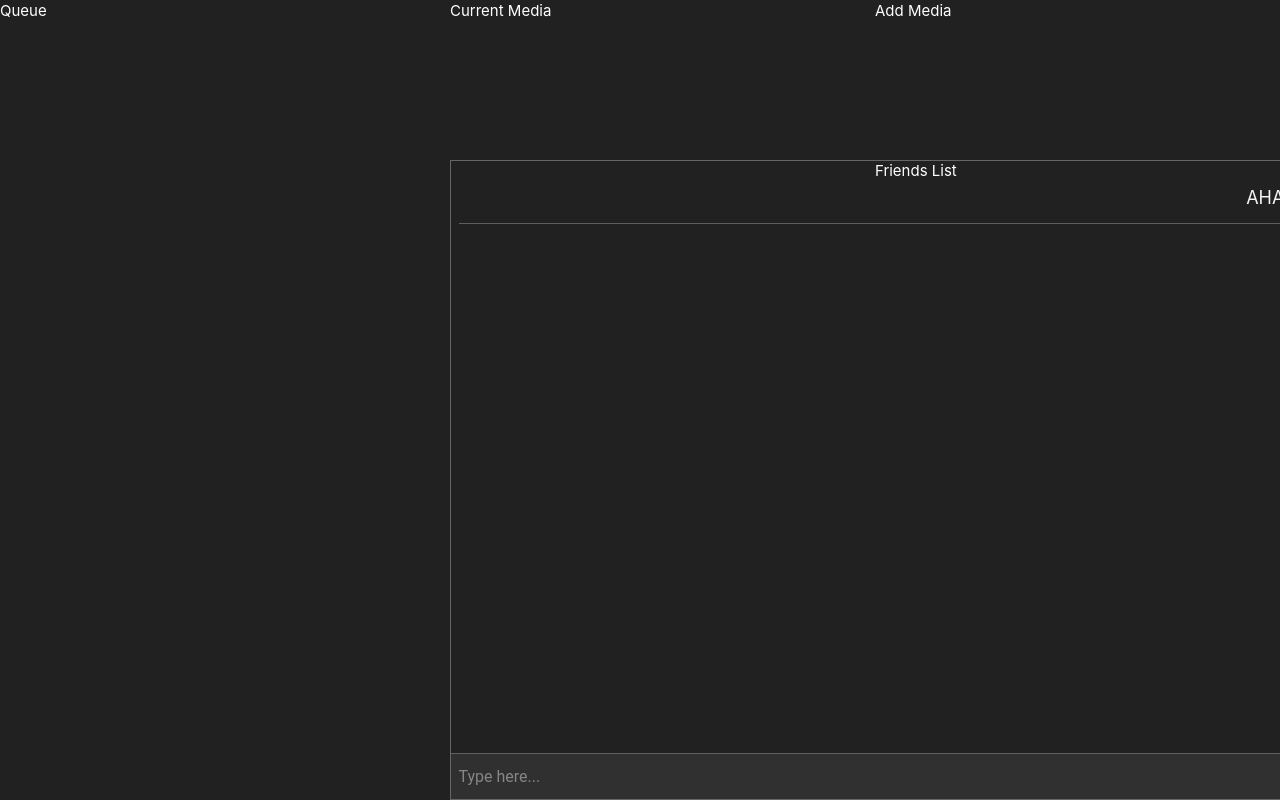
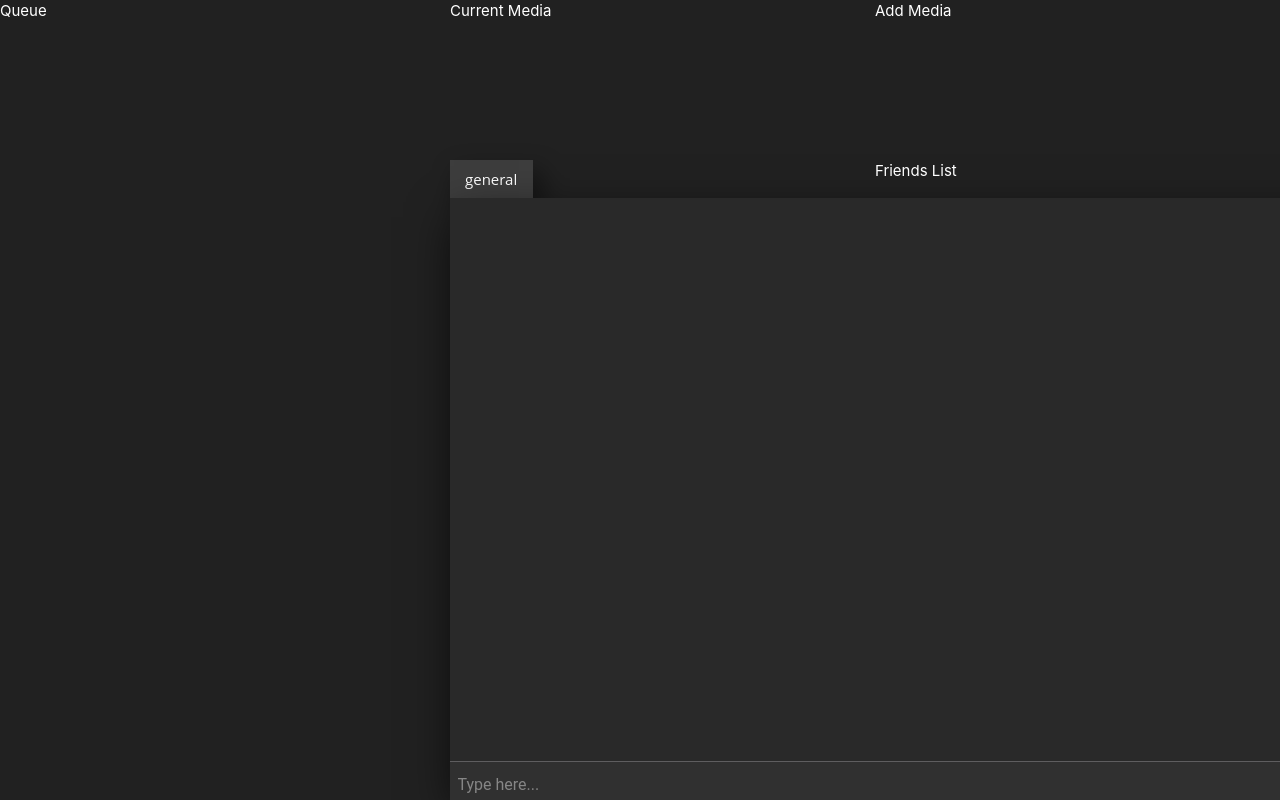
Before and after one commit to biwalsh72/notscreenshare, a Flask app: page /home in a window 1280 px wide. Run offline with Flask 2, Linux system fonts and the light colour scheme; the visitor is signed in with stand-in values (Sample User, id 1); some libraries are stand-ins or nearby versions.

Commit message:
login updates & new chat design

```diff
--- a/server.py
+++ b/server.py
@@ -1,18 +1,22 @@
-import sys
+import sys, os
 import pyautogui
-from flask import Flask, render_template, Response, request, redirect, url_for, session
+from flask import Flask, render_template, Response, request, redirect, url_for, session, jsonify, make_response
 from flask_mysqldb import MySQL
-# from flask_socketio import SocketIO
+from flask_socketio import SocketIO, emit, join_room, leave_room
 from camera_desktop import Camera
 from app import routes
 import MySQLdb.cursors
 import re
 import pymysql
 from flask_sqlalchemy import SQLAlchemy
+import json
 
 app = Flask(__name__)
-app.config['SECRET_KEY'] = 'vnkdjnfjknfl1232#'
-# socketio = SocketIO(app)
+app.config["SECRET_KEY"] = os.urandom(24)
+socketio = SocketIO(app)
+
+channel_list = {"channels": []}
+present_channel = {"initial": "general"}
 
 app.config['MYSQL_HOST'] = 'localhost'
 app.config['MYSQL_USER'] = 'root'
@@ -20,6 +24,15 @@ app.config['MYSQL_PASSWORD'] = 'Kaseygirl_72'
 app.config['MYSQL_DB'] = 'userslogin'
 
 mysql = MySQL(app)
+
+
+def redirect_dest(fallback):
+    dest = request.args.get('next')
+    try:
+        dest_url = url_for(dest)
+    except:
+        return redirect(fallback)
+    return redirect(dest_url)
 
 
 @app.route('/login', methods=['GET', 'POST'])
@@ -46,10 +59,15 @@ def login():
     else:
         print('not working. fix now.')
 
+    if 'loggedin' in session:
+        return redirect_dest(fallback=url_for('home'))
+    else:
+        return render_template("login.html", msg=msg)
+
     return render_template('login.html', msg=msg)
 
 
-@app.route('/login/logout')
+@app.route('/logout')
 def logout():
 
     session.pop('loggedin', None)
@@ -87,7 +105,7 @@ def register():
             mysql.connection.commit()
             print('Successfully registered')
             msg = 'Successfully registered.'
-            # return redirect(url_for('home'))
+            return redirect(url_for('home'))
 
     elif request.method == 'POST':
         print('not registering. something is wrong.')
@@ -96,18 +114,69 @@ def register():
     return render_template('register.html', msg=msg)
 
 
-# @app.route('/home/')
-# def index():
-#     return render_template('home.html')
-
-@app.route('/home')
+@app.route('/home', methods=["GET", "POST"])
 def home():
     # Check if user is loggedin
     if 'loggedin' in session:
         # User is loggedin show them the home page
         return render_template('home.html', username=session['username'])
+
+    if request.method == "POST":
+        channel = request.form.get("channel_name")
+        user = request.form.get("username")
+
+        if channel and (channel not in channel_list):
+            channel_list[channel] = []
+            return jsonify({"success": True})
+        elif channel in channel_list:
+            present_channel[user] = channel
+            channel_data = channel_list[present_channel[user]]
+            return jsonify(channel_data)
+        else:
+            return jsonify({"success": False})
+
     # User is not loggedin redirect to login page
     return redirect(url_for('login'))
+
+
+@socketio.on("create channel")
+def create_channel(new_channel):
+    emit("new channel", new_channel, broadcast=True)
+
+@socketio.on("send message")
+def send_message(message_data):
+    channel = message_data["current_channel"]
+    channel_message_count = len(channel_list[channel])
+    del message_data["current_channel"]
+    channel_list[channel].append(message_data)
+    message_data["deleted_message"] = False
+    if (channel_message_count >= 1000):
+        del channel_list[channel][0]
+        message_data["deleted_message"] = True
+    emit("recieve message", message_data, broadcast = True, room=channel)
+
+@socketio.on("delete channel")
+def delete_channel(message_data):
+    channel = message_data["current_channel"]
+    user = message_data["user"]
+    present_channel[user] = "general"
+    del message_data["current_channel"]
+    del channel_list[channel]
+    channel_list["general"].append(message_data)
+    message_data = {"data": channel_list["general"], "deleted_channel": channel}
+    emit("channel deletion", message_data, broadcast=True)
+
+@socketio.on("leave")
+def on_leave(room_to_leave):
+    print('leaving room')
+    leave_room(room_to_leave)
+    emit("leave channel", room=room_to_leave)
+
+@socketio.on("join")
+def on_join(room_to_join):
+    print("joining room")
+    join_room(room_to_join)
+    emit("join channel", room=room_to_join)
 
 
 def gen(camera):
@@ -156,5 +225,6 @@ def keyboard_event():
         pyautogui.press(event)
     return Response("success")
 
+
 if __name__ == "__main__":
     app.run(host='0.0.0.0', threaded=True, debug=True)
--- a/static/css/home.css
+++ b/static/css/home.css
@@ -1,4 +1,5 @@
-html, body {
+html,
+body {
     background: #212121 !important;
     height: 100%;
     margin-bottom: 0px;
@@ -49,19 +50,39 @@ body {
     -webkit-box-sizing: border-box;
 }
 
-.chats::-webkit-scrollbar { width: 0.125rem; }
-.chats::-webkit-scrollbar-thumb { background: #CFD8DC; }
-.chats::-webkit-scrollbar-thumb:hover { background: #B0BEC5; }
+.chats::-webkit-scrollbar {
+    width: 0.125rem;
+}
+
+.chats::-webkit-scrollbar-thumb {
+    background: #CFD8DC;
+}
+
+.chats::-webkit-scrollbar-thumb:hover {
+    background: #B0BEC5;
+}
+
 /* INPUT TEXT PLACEHOLDER CUSTOMIZE */
-::-webkit-input-placeholder { color: #B0BEC5; }
-::-moz-placeholder { color: #B0BEC5; }
-:-ms-input-placeholder { color: #B0BEC5; }
-:-moz-placeholder { color: #B0BEC5; }
+::-webkit-input-placeholder {
+    color: #B0BEC5;
+}
+
+::-moz-placeholder {
+    color: #B0BEC5;
+}
+
+:-ms-input-placeholder {
+    color: #B0BEC5;
+}
+
+:-moz-placeholder {
+    color: #B0BEC5;
+}
 
 #room-chat {
     position: fixed;
     bottom: 0;
-    height:80%;
+    height: 80%;
     width: auto;
     margin: 0 !important;
     padding: 0;
@@ -71,23 +92,39 @@ body {
     justify-content: center;*/
 }
 
-#room-chat > .chatbox {
-    position:relative;
-    display:table;
+#room-chat>.chatbox {
+    position: relative;
+    display: table;
     float: left;
+    -webkit-box-shadow: -5px 10px 42px -9px rgba(0, 0, 0, 0.72);
+    -moz-box-shadow: -5px 10px 42px -9px rgba(0, 0, 0, 0.72);
+    box-shadow: -5px 10px 42px -9px rgba(0, 0, 0, 0.72);
     /*margin: 1rem;*/
     width: 71rem;
-    height: 100%;
-    background-color: #212121;
-    border: solid 1px;
+    height: 95.4%;
+    background-color: #292929;
+    border-bottom: solid 1px;
+    border-top: none;
     border-color: rgb(101, 102, 102);
     /*box-shadow*/
     overflow: hidden;
 }
 
-#room-chat > .chatbox > .chats {
+#room-chat>.chatbox:hover {
+    transition: box-shadow .4s;
+    -webkit-transition: box-shadow .4s;
+    box-shadow: 1px 1px #7c4faf, 2px 2px #8a4cd1, 3px 3px #a653ea, -5px 10px 42px -9px rgba(0, 0, 0, 0.72);
+    /*-webkit-transform: translateX(-3px);
+    transform: translateX(-3px);*/
+}
+
+
+#room-chat>.chatbox>.chats {
     position: absolute;
-    top: 0; bottom: 0; right: 0; left: 0;
+    top: 0;
+    bottom: 0;
+    right: 0;
+    left: 0;
     display: table-cell;
     /*vertical-align: bottom;*/
     padding: .5rem;
@@ -96,8 +133,11 @@ body {
     overflow: auto;
 }
 
-ul { padding: 0; }
-ul > li {
+ul {
+    padding: 0;
+}
+
+ul>li {
     position: relative;
     list-style: none;
     display: block;
@@ -107,13 +147,13 @@ ul > li {
     border-bottom-color: rgb(94, 93, 95);
 }
 
-ul > li:after {
+ul>li:after {
     display: table;
     content: '';
     clear: both;
 }
 
-ul > li:hover {
+ul>li:hover {
     transform: translate(0, .4rem);
 
 }
@@ -124,7 +164,8 @@ ul > li:hover {
     padding: .7rem 1rem;
     line-height: 1rem;
     min-height: 2rem;
-    font-size: 1.2rem;/*0.875rem;*/
+    font-size: 1.2rem;
+    /*0.875rem;*/
     border-radius: 1rem;
     margin-bottom: 0.5rem;
     word-break: break-all;
@@ -134,7 +175,7 @@ ul > li:hover {
     float: left;
     background-color: #535353;
     color: rgb(236, 234, 240);
-    border-bottom-left-radius:0.125rem;
+    border-bottom-left-radius: 0.125rem;
 }
 
 .msg.you {
@@ -148,31 +189,46 @@ ul > li:hover {
     border-bottom-left-radius: 0.125rem;
 }
 
-.msg > span {
+.msg>span {
     font-weight: 500;
     position: absolute;
 }
 
-.msg > span {
+.msg>span {
     font-weight: 500;
     position: absolute;
 }
-.msg > span.partner {
+
+.msg>span.partner {
     color: #B0BEC5;
     font-size: 0.5rem;
     top: 0;
     font-size: 0.7rem;
     margin-top: -.65rem;
 }
-.msg > span.time {
+
+.msg>span.time {
     color: grey;
     font-size: 0.6rem;
     bottom: -0.35rem;
     padding: .3rem;
 }
-.msg:hover span.time { display: block; padding: .4rem; color: #CFD8DC; font-size: .7rem;}
-.msg.him > span { left: 0;	 }
-.msg.you > span {	right: 0; }
+
+.msg:hover span.time {
+    display: block;
+    padding: .4rem;
+    color: #CFD8DC;
+    font-size: .7rem;
+}
+
+.msg.him>span {
+    left: 0;
+}
+
+.msg.you>span {
+    right: 0;
+}
+
 .sendBox {
     position: absolute;
     bottom: 0;
@@ -184,6 +240,7 @@ ul > li:hover {
     border-top-color: rgb(94, 93, 95);
     padding-left: .5rem;
 }
+
 .sendBox input {
     color: rgb(177, 177, 177);
     font-family: 'Roboto', sans-serif;
@@ -192,13 +249,15 @@ ul > li:hover {
     width: 100%;
     border: none;
     /*padding: 0.75rem 0.75rem;*/
-	line-height: 0rem;/*0.125rem solid #ECEFF1;*/
+    line-height: 0rem;
+    /*0.125rem solid #ECEFF1;*/
     transition: 0.5s ease-in-out;
 }
+
 input:hover,
 input:focus,
 input:active {
-    outline: none!important;
+    outline: none !important;
     border-top: 0.125rem solid rgb(206, 199, 214);
     /*color: white;*/
 }
@@ -206,6 +265,7 @@ input:active {
 input::placeholder {
     color: rgb(134, 134, 134);
 }
+
 /*  LOADING MESSAGE CSS */
 .load .dot {
     display: inline-block;
@@ -213,15 +273,33 @@ input::placeholder {
     height: 0.375rem;
     border-radius: 0.25rem;
     margin-right: 0.125rem;
-	background-color: rgba(255,255,255,0.75);
+    background-color: rgba(255, 255, 255, 0.75);
 }
-.load .dot:nth-last-child(1) {animation: loadAnim 1s .2s linear infinite;}
-.load .dot:nth-last-child(2) {animation: loadAnim 1s .4s linear infinite;}
-.load .dot:nth-last-child(3) {animation: loadAnim 1s .6s linear infinite;}
+
+.load .dot:nth-last-child(1) {
+    animation: loadAnim 1s .2s linear infinite;
+}
+
+.load .dot:nth-last-child(2) {
+    animation: loadAnim 1s .4s linear infinite;
+}
+
+.load .dot:nth-last-child(3) {
+    animation: loadAnim 1s .6s linear infinite;
+}
+
 @keyframes loadAnim {
-    0% {transform: translate(0,0); }
-    25% {transform: translate(0,-0.25rem); }
-    50% { transform: translate(0,0); }
+    0% {
+        transform: translate(0, 0);
+    }
+
+    25% {
+        transform: translate(0, -0.25rem);
+    }
+
+    50% {
+        transform: translate(0, 0);
+    }
 }
 
 .row {
@@ -268,3 +346,67 @@ input::placeholder {
     /*border: 1px solid white;*/
     padding: 0 !important;
 }
+
+.chat-tabs {
+    border: none;
+    color: white;
+    text-decoration: none;
+    border: solid 1px;
+    border-bottom: none;
+    border-color: rgb(101, 102, 102);
+    padding: 0;
+    margin: 0;
+}
+
+.active-tab {
+    color: white;
+    text-decoration: none;
+    padding: 0;
+    margin: 0;
+}
+
+.active-tab:hover {
+    text-decoration: none;
+    color:white;
+    border-bottom: none;
+}
+
+.chat-tab-entry {
+    border: none;
+    color: white;
+    text-decoration: none;
+    margin-top: .5rem;
+    padding: 0;
+    padding-bottom: .8rem;
+    margin-bottom: 0rem;
+    margin-left: 1rem;
+}
+
+.chat-tab-entry:hover {
+    transform: translate(0rem, -.3rem);
+}
+
+ul.chat-tabs {
+    background: #3d3d3d;
+    width: 5.5rem;
+    height: 2.5rem;
+    list-style: none;
+    overflow: hidden;
+    padding: 0;
+    -webkit-box-shadow: 8px 12px 25px 2px rgba(26, 25, 25, 0.4);
+    -moz-box-shadow: 8px 12px 25px 2px rgba(24, 24, 24, 0.4);
+    box-shadow: 8px 12px 25px 2px rgba(0, 0, 0, 0.4);
+    border: 0px solid #000000;
+    border: none;
+    border-top-left-radius: 0px;
+    border-top-right-radius: 0px;
+    /*user customization options here*/
+}
+
+ul.chat-tabs li a {
+    position: relative;
+    display: block;
+    margin-top: .5rem;
+    font-family: 'Open Sans', sans-serif;
+    text-decoration: none;
+}
--- a/static/js/home.js
+++ b/static/js/home.js
@@ -1,13 +1,10 @@
+
+
 $(function () {
 	// You can add Users inside JSON users section
 	var _json = {
 		users: ["Grain"],
-		chats: [{
-			from: 'Grain',
-			msg: 'AHAHAHAHA ahahaha bitch.',
-			time: '1533263925814',
-			action: ''
-		}]
+		chats: []
 	};
 
 	init();
--- a/templates/home.html
+++ b/templates/home.html
@@ -13,7 +13,11 @@
     <div class="container">
         <div class="row flex-nowrap">
             <div class="col" id="queue">Queue</div>
-            <div class="col" id="room-chat"></div>
+            <div class="col" id="room-chat">
+                <ul class = "chat-tabs">
+                    <li class = "chat-tab-entry"><a class = "active-tab" href = "#/general">general</a></li>
+                </ul>
+            </div>
             <div class="col" id="friends-list">Friends List</div>
         </div>
         <div class="row flex-nowrap">
--- a/templates/login.html
+++ b/templates/login.html
@@ -11,7 +11,7 @@
 
 <body>
 
-    <form class="authBox centered active" method="post" action="{{ url_for('login') }}">
+    <form class="authBox centered active" method="post" action="{{ url_for('login', next=request.endpoint) }} ">
         <div class="authBox-wrapper">
             <div class="login-title">
                 <center>Welcome!</center>
```
Lines whose indentation alone changed are shown as unchanged.
